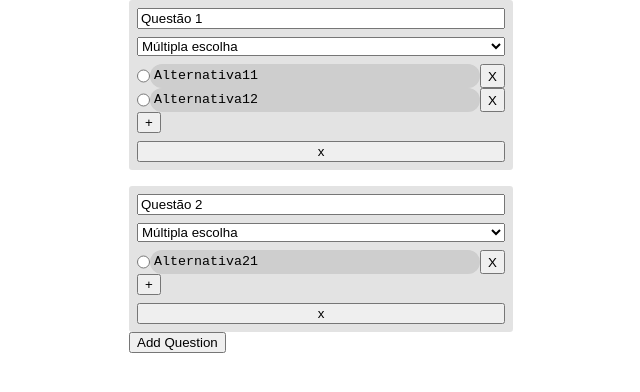
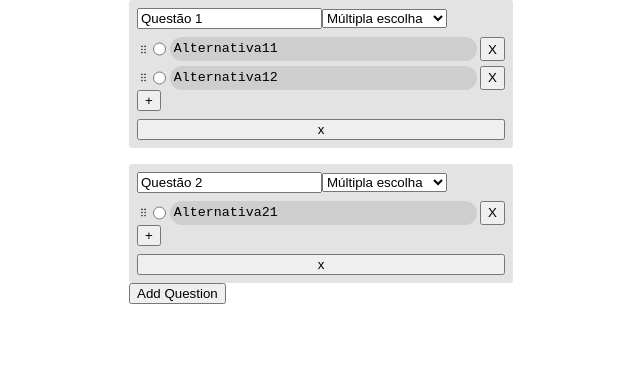
Before and after one commit to switq/ur-test, a React (Create React App) app: page / in a window 1280 px wide. Shown: the top 392 px of the page, without its empty margins (319-959 px from the left). Built offline with nearby package versions, Linux system fonts and the light colour scheme.

Commit message:
drag svg

```diff
--- a/src/components/Alternative/Alternative.module.scss
+++ b/src/components/Alternative/Alternative.module.scss
@@ -2,7 +2,7 @@
 
 .alternative {
     display: flex;
-    justify-content: space-between;
+    gap: 0.2em;
 }
 
 .textBox {
@@ -19,7 +19,14 @@
 }
 
 .textBox:focus {
+    outline: none;
+}
 
-    outline: none;
-
+.drag {
+    width: 16px;
+    height: auto;
+    background: url(../../assets/img/drag-handle-svgrepo-com.svg) no-repeat ;
+    background-size: contain;
+    background-repeat: no-repeat;
+    background-position: center;
 }
--- a/src/components/Alternative/index.tsx
+++ b/src/components/Alternative/index.tsx
@@ -15,6 +15,7 @@ function Alternative({alternative, questionType, questionId, setQuestions}: prop
 
     return (
         <div className={style.alternative}>
+            <span className={style.drag}></span>
             <input
                 type={questionType}
                 checked={alternative.checked}
--- a/src/components/AlternativeList/AlternativeList.module.scss
+++ b/src/components/AlternativeList/AlternativeList.module.scss
@@ -0,0 +1,5 @@
+.alternativeList {
+    display: flex;
+    flex-direction: column;
+    gap: 0.3em;
+}
--- a/src/components/AlternativeList/index.tsx
+++ b/src/components/AlternativeList/index.tsx
@@ -2,10 +2,11 @@ import React, { useState } from 'react';
 import { Iquestion } from '../../types/question';
 import { Ialternative } from '../../types/alternative';
 import { Draggable, Droppable } from 'react-beautiful-dnd';
-import Alternative from '../Alternative/index';
+import Alternative from './../Alternative';
 import PlusButton from '../PlusButton';
 import { findQuestion } from '../common/utils/locateFunctions';
 import { v4 as uuid4 } from 'uuid';
+import style from './AlternativeList.module.scss';
 
 
 interface Props {
@@ -38,7 +39,7 @@ function AlternativeList({alternatives, questionType, questionId, setQuestions}:
                         <div
                             {...provided.droppableProps}
                             ref={provided.innerRef}
-
+                            className={style.alternativeList}
                         >
                             {alternatives.map((alternative, index) => (
                                 <Draggable
--- a/src/components/Question/index.tsx
+++ b/src/components/Question/index.tsx
@@ -45,6 +45,7 @@ function Question({question, setQuestions}: props) {
 
     return (
        <div className={style.question}>
+            <div>
                 <input
                     type='text'
                     value={question.enunciation}
@@ -57,9 +58,8 @@ function Question({question, setQuestions}: props) {
                     <option value="radio">Múltipla escolha</option>
                     <option value="checkbox">Caixa de seleção</option>
                 </select>
-            {
+            </div>
 
-            }
             <AlternativeList
                 alternatives={question.contentQuestion}
                 questionType={question.type}
```
Also changed, not shown: src/assets/img/drag-handle-svgrepo-com.svg (added). Lines whose indentation alone changed are shown as unchanged.
